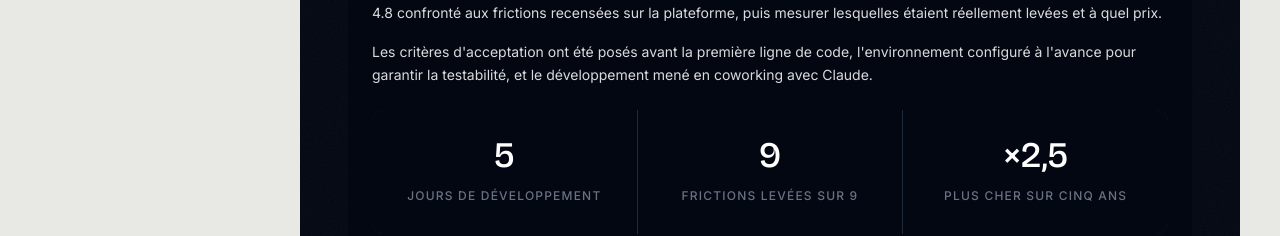
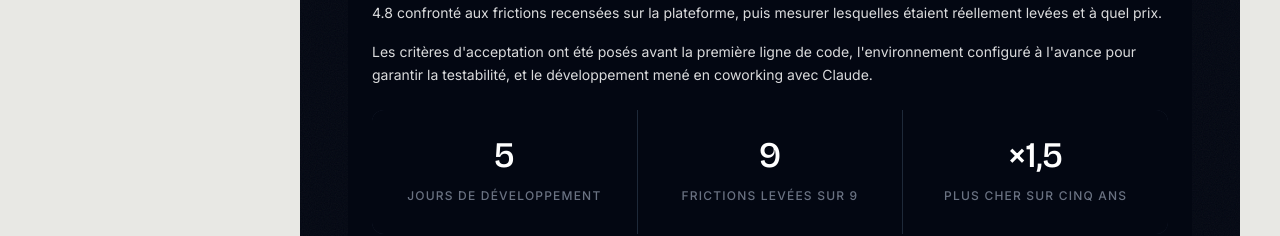
Before and after one commit to Dorytos13/Playbook, a Vue app in the folder frontend/: page /evaluer in a window 1280 px wide. Shown: the part 5501-5737 px from the top of the page. Built offline with nearby package versions, Linux system fonts and the light colour scheme.

Commit message:
error 2,5 instead of 1,5

```diff
--- a/frontend/src/views/EvaluerPage.vue
+++ b/frontend/src/views/EvaluerPage.vue
@@ -550,7 +550,7 @@ const coches = ref(criteres.map(() => false))
 const chiffres = [
   { val: '5', label: 'jours de développement' },
   { val: '9', label: 'frictions levées sur 9' },
-  { val: '×2,5', label: 'plus cher sur cinq ans' },
+  { val: '×1,5', label: 'plus cher sur cinq ans' },
 ]
 </script>
 
```
